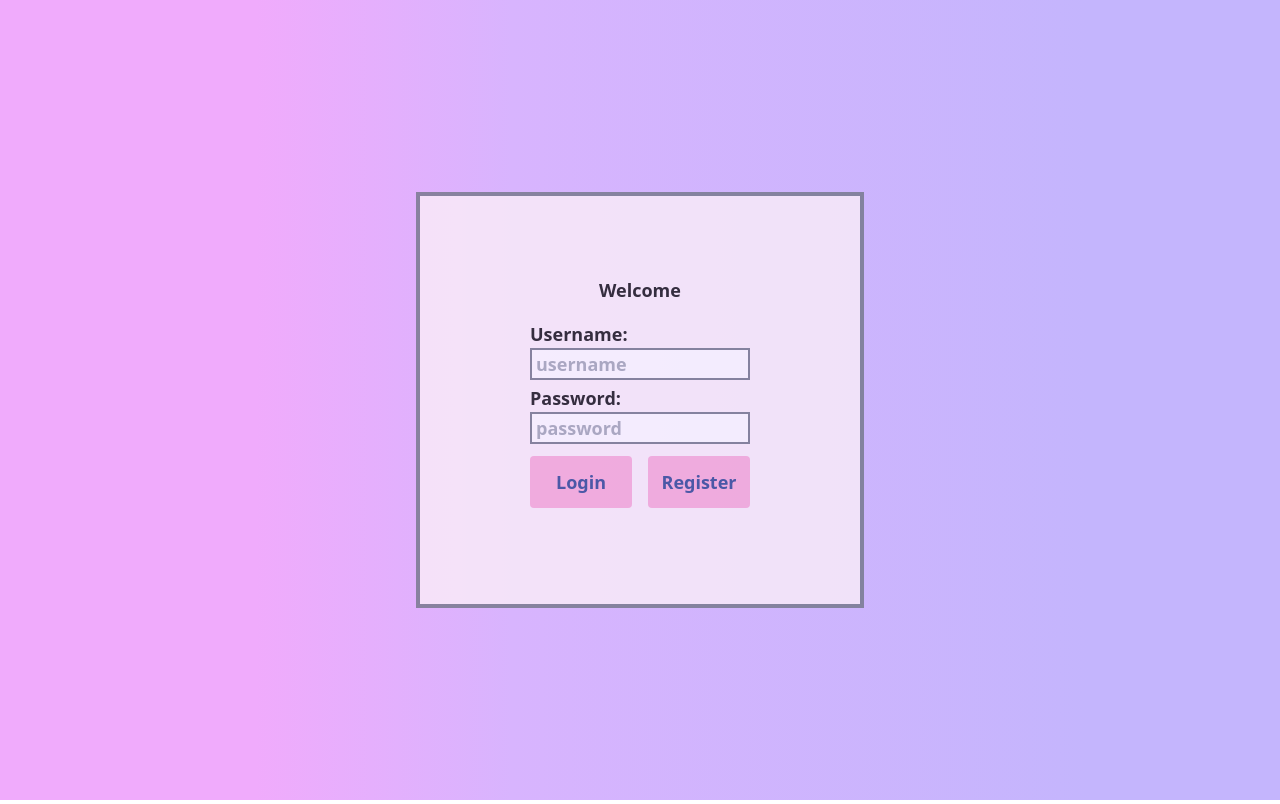
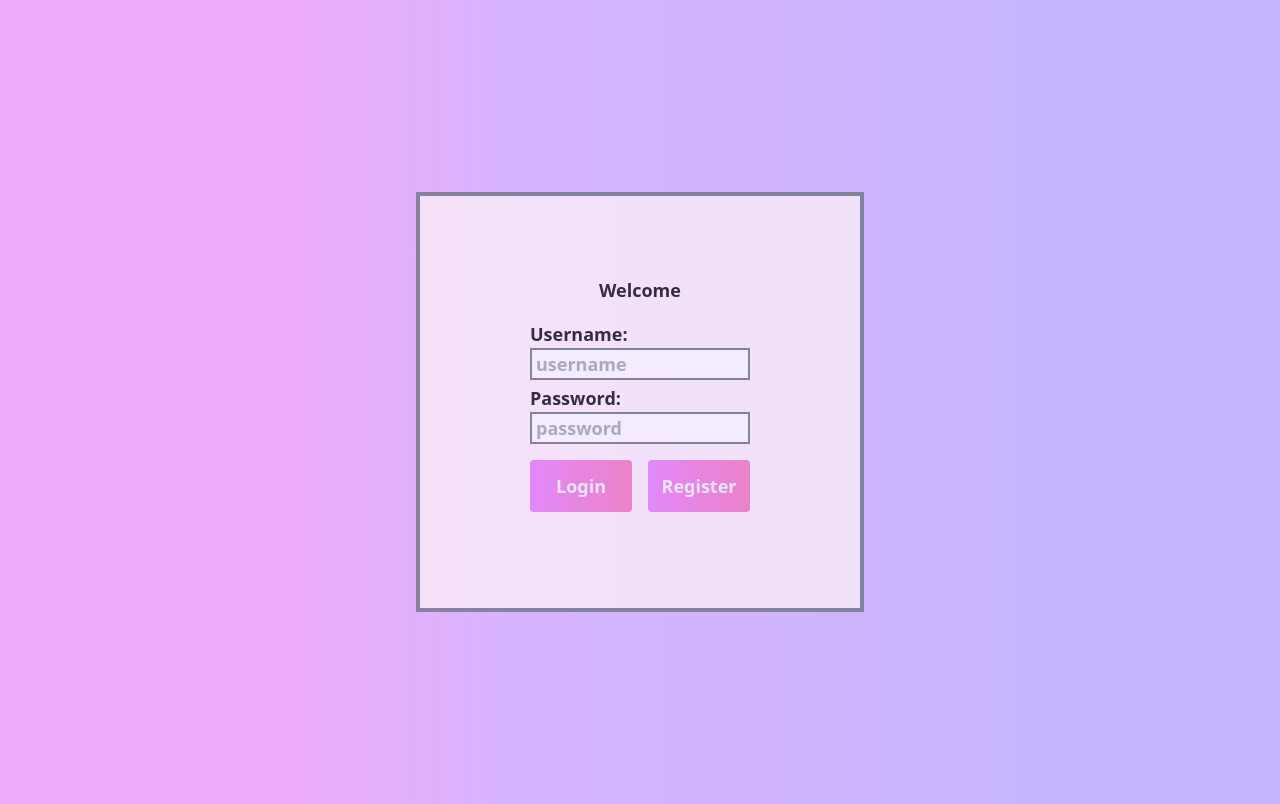
Before and after one commit to markoka101/todo, a React (Create React App) app in the folder frontend/: page / in a window 1280 px wide. Built offline with nearby package versions, Linux system fonts and the light colour scheme.

Commit message:
added gradient as default on  buttons in register and login page

```diff
--- a/frontend/src/Components/LoginPage.js
+++ b/frontend/src/Components/LoginPage.js
@@ -65,11 +65,11 @@ export default function LoginPage({ onLogin }) {
                         value={password}
                         onChange={(e) => setPassword(e.target.value)}>
                     </input>
-                    <div className="flex justify-between sm:justify-center w-full pt-3">
-                        <button type="submit" value="Login" className="text-center text-blue-900 font-extrabold py-3 bg-pink-300 hover:bg-gradient-to-r from-pink-400 to-fuchsia-500 hover:text-white rounded text-lg w-1/2">
+                    <div className="flex justify-between sm:justify-center w-full pt-4">
+                        <button type="submit" value="Login" className="text-center text-blue-50 font-extrabold py-3 bg-gradient-to-r from-fuchsia-400 to-pink-400 hover:bg-gradient-to-r hover:from-pink-400 hover:to-fuchsia-500 hover:text-white rounded text-lg w-1/2">
                             Login
                         </button>
-                        <button className="sm:ml-4 text-center text-blue-900 font-extrabold bg-pink-300 border-0 py-3 hover:bg-gradient-to-r from-pink-400 to-fuchsia-500 hover:text-white rounded text-lg w-1/2"
+                        <button className="sm:ml-4 text-center text-blue-50 font-extrabold bg-gradient-to-r from-fuchsia-400 to-pink-400 border-0 py-3 hover:bg-gradient-to-r hover:from-pink-400 hover:to-fuchsia-500 hover:text-white rounded text-lg w-1/2"
                             onClick={e=> navigate('/RegisterPage')}>
                             Register
                         </button>
--- a/frontend/src/Components/RegisterPage.js
+++ b/frontend/src/Components/RegisterPage.js
@@ -63,11 +63,11 @@ export default function RegisterPage() {
                         value={email}
                         onChange={(e) => setEmail(e.target.value)} />
 
-                    <div className="flex justify-between sm:justify-center w-full pt-3">
-                        <button onClick={e=> navigate('/')} className="text-center text-blue-900 font-extrabold py-3 bg-pink-300 hover:bg-gradient-to-r from-pink-400 to-fuchsia-500 hover:text-white rounded text-lg w-1/2">
+                    <div className="flex justify-between sm:justify-center w-full pt-4">
+                        <button onClick={e=> navigate('/')} className="text-center text-blue-50 font-extrabold py-3 bg-gradient-to-r from-fuchsia-400 to-pink-400 hover:bg-gradient-to-r hover:from-pink-400 hover:to-fuchsia-500 hover:text-white rounded text-lg w-1/2">
                             Back
                         </button>
-                        <button type="submit" value="Register" className="sm:ml-4 text-center text-blue-900 font-extrabold py-3 bg-pink-300 hover:bg-gradient-to-r from-pink-400 to-fuchsia-500 hover:text-white rounded text-lg w-1/2">
+                        <button type="submit" value="Register" className="sm:ml-4 text-center text-blue-50 font-extrabold py-3 bg-gradient-to-r from-fuchsia-400 to-pink-400 hover:bg-gradient-to-r hover:from-pink-400 hover:to-fuchsia-500 hover:text-white rounded text-lg w-1/2">
                             Register
                         </button>
                     </div>
```
